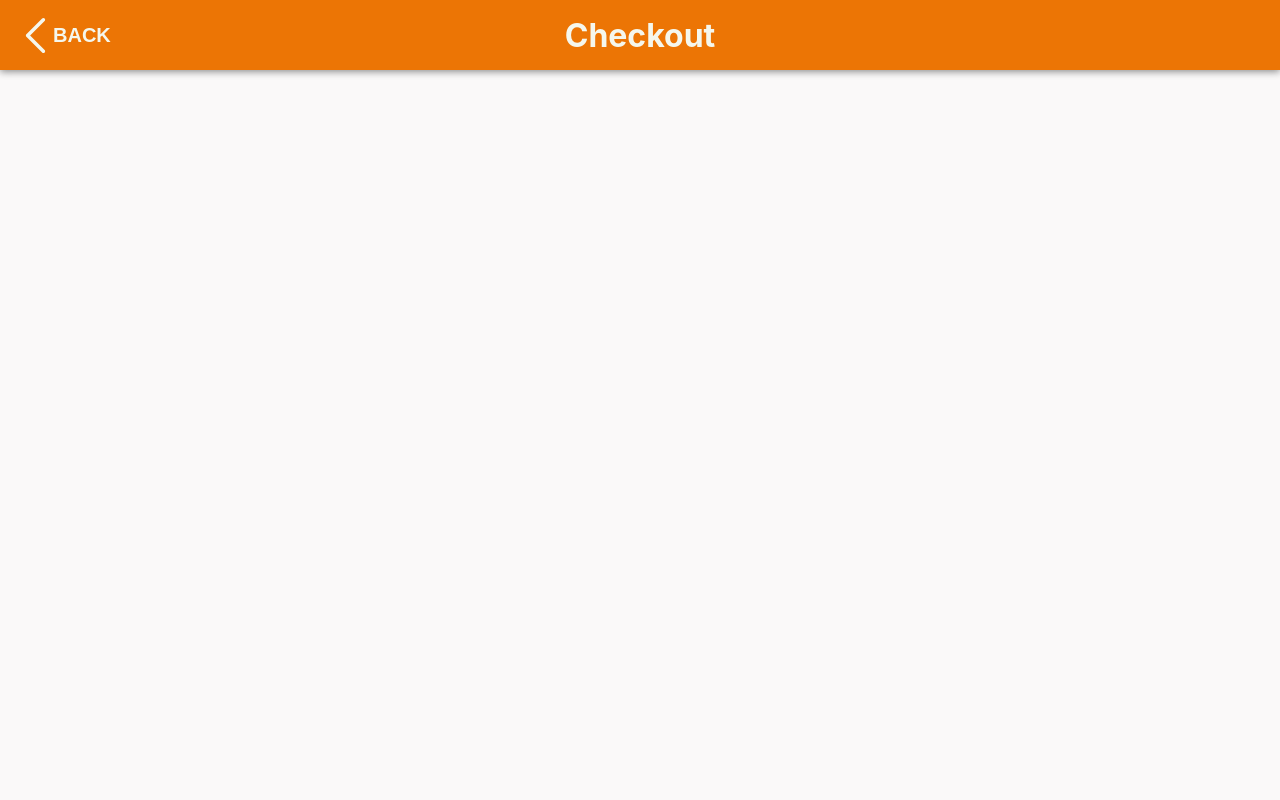
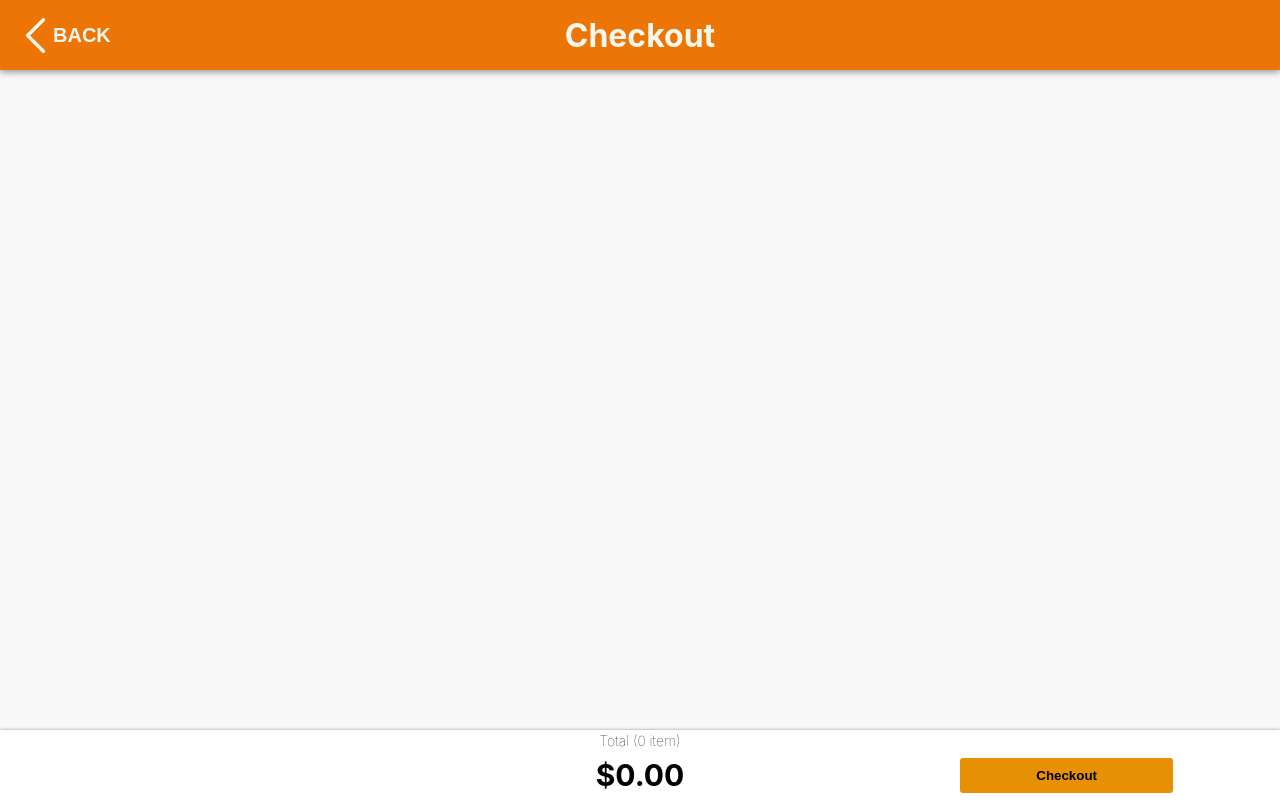
Before and after one commit to RashCD/document-checkout, a React (Create React App) app: page /checkout in a window 1280 px wide. Built offline with nearby package versions, Linux system fonts and the light colour scheme.

Commit message:
add calculation for item in cart & display it correctly

```diff
--- /dev/null
+++ b/src/assets/styles/components/CheckoutFooter.module.scss
@@ -0,0 +1,37 @@
+.footer {
+  display: grid;
+  grid-template-columns: repeat(3, 1fr);
+  grid-template-rows: 20px 50px;
+  align-items: center;
+  justify-items: center;
+  align-content: center;
+  width: 100%;
+  background-color: white;
+  position: fixed;
+  bottom: 0;
+  box-shadow: 0 0 3px var(--gray);
+}
+
+.total {
+  grid-area: 1 / 2;
+  font-size: 14px;
+  font-weight: lighter;
+}
+
+.price {
+  grid-area: -2 / -3;
+  font-size: 30px;
+  font-weight: bold;
+}
+
+.checkout {
+  grid-area: -2/-2;
+  align-self: flex-end;
+  place-self: center;
+  width: 50%;
+  height: 70%;
+
+  @media (max-width: 500px) {
+    width: auto;
+  }
+}
--- /dev/null
+++ b/src/components/CheckoutFooter.tsx
@@ -0,0 +1,36 @@
+import React, { useContext } from 'react';
+import Styles from '../assets/styles/components/CheckoutFooter.module.scss';
+import { CartContext } from '../context/CartContext';
+import { priceString, priceNumberFormat } from '../util/format';
+import { PREFERENCES } from '../util/user';
+import CTAButton from './CTAButton';
+
+const CheckoutFooter = () => {
+  const { total } = useContext(CartContext);
+
+  const totalItem = Object.values(total)
+    .map((data) => data.count > 0)
+    .filter(Boolean).length;
+
+  const totalPrice = Object.values(total)
+    .map((data: { count: number; price: string }) => {
+      const price = Number(data.price);
+      return price > 0 ? priceNumberFormat(price) : 0;
+    })
+    .reduce((total, current) => priceNumberFormat(total + current), 0);
+
+  return (
+    <div className={Styles.footer}>
+      <div className={Styles.total}>Total ({totalItem} item)</div>
+      <div className={Styles.price}>
+        {PREFERENCES.currency}
+        {priceString.format(totalPrice)}
+      </div>
+      <CTAButton className={Styles.checkout} onButtonClick={() => {}}>
+        Checkout
+      </CTAButton>
+    </div>
+  );
+};
+
+export default CheckoutFooter;
--- a/src/components/CheckoutItem.tsx
+++ b/src/components/CheckoutItem.tsx
@@ -1,4 +1,4 @@
-import React, { useContext, useState } from 'react';
+import React, { useContext, useEffect, useState } from 'react';
 import CTAButton from '../components/CTAButton';
 import Button from '../components/Button';
 import Icon from '../components/Icon';
@@ -7,6 +7,7 @@ import MinusIcon from '../assets/icons/square-minus.svg';
 import Styles from '../assets/styles/components/CheckoutItem.module.scss';
 import { promoTypes } from '../util/product';
 import { CartContext } from '../context/CartContext';
+import { priceString } from '../util/format';
 
 type checkoutItemTypes = {
   id?: string;
@@ -20,18 +21,27 @@ type checkoutItemTypes = {
   promo?: promoTypes | null;
 };
 
-const priceFormat = new Intl.NumberFormat('en-US', {
-  minimumFractionDigits: 2,
-});
-
 const CheckoutItem = (props: checkoutItemTypes) => {
   const { id, title, price, currency, promo, image } = props;
   const [count, setCount] = useState(0);
-  const { deleteProduct } = useContext(CartContext);
-  const totalPrice = priceFormat.format(count * Number(price));
+  const { deleteProduct, setTotal } = useContext(CartContext);
+
+  const totalPrice = priceString.format(count * Number(price));
   const hasPromocode = !!promo?.code;
   const purchaseCountRequired = promo?.eligibility.purchaseItem || 0;
   const displayPurchaseCountEligibility = purchaseCountRequired - count;
+
+  useEffect(() => {
+    if (id) {
+      setTotal((prev) => ({
+        ...prev,
+        [id]: {
+          count,
+          price: totalPrice,
+        },
+      }));
+    }
+  }, [count, id, setTotal, totalPrice]);
 
   return (
     <div className={Styles.checkoutItem}>
--- a/src/context/CartContext.tsx
+++ b/src/context/CartContext.tsx
@@ -7,19 +7,24 @@ type productTypes = { productID: string };
 type cartContextTypes = {
   carts: productTypes[];
   cartCount: number;
+  total: object;
   addProductToCart: (id: string) => void;
   deleteProduct: (id: string) => void;
+  setTotal: React.Dispatch<React.SetStateAction<{}>>;
 };
 
 const CartContext = React.createContext<cartContextTypes>({
   carts: [],
   cartCount: 0,
+  total: {},
   addProductToCart: () => {},
   deleteProduct: () => {},
+  setTotal: () => {},
 });
 
 const CartProvider = (props: { children: React.ReactChild }) => {
   const getProductIds = Cookie.get(COOKIE_NAME.PRODUCT_IDS, 0);
+  const [total, setTotal] = useState({});
 
   const parseProductIds: productTypes[] | [] =
     typeof getProductIds === 'string' ? JSON.parse(getProductIds) : [];
@@ -46,8 +51,10 @@ const CartProvider = (props: { children: React.ReactChild }) => {
   const implementation: cartContextTypes = {
     carts,
     cartCount: carts.length,
+    total,
     addProductToCart,
     deleteProduct,
+    setTotal,
   };
 
   return (
--- a/src/views/CheckoutPage.tsx
+++ b/src/views/CheckoutPage.tsx
@@ -5,6 +5,7 @@ import Styles from '../assets/styles/views/CheckoutPage.module.scss';
 import CheckoutItem from '../components/CheckoutItem';
 import { CartContext } from '../context/CartContext';
 import { PRODUCT_DETAILS, PRODUCT_PROMOCODE } from '../util/product';
+import CheckoutFooter from '../components/CheckoutFooter';
 
 const CheckoutPage = (props: RouteComponentProps) => {
   const { carts } = useContext(CartContext);
@@ -39,6 +40,7 @@ const CheckoutPage = (props: RouteComponentProps) => {
           />
         ))}
       </main>
+      <CheckoutFooter />
     </div>
   );
 };
```
